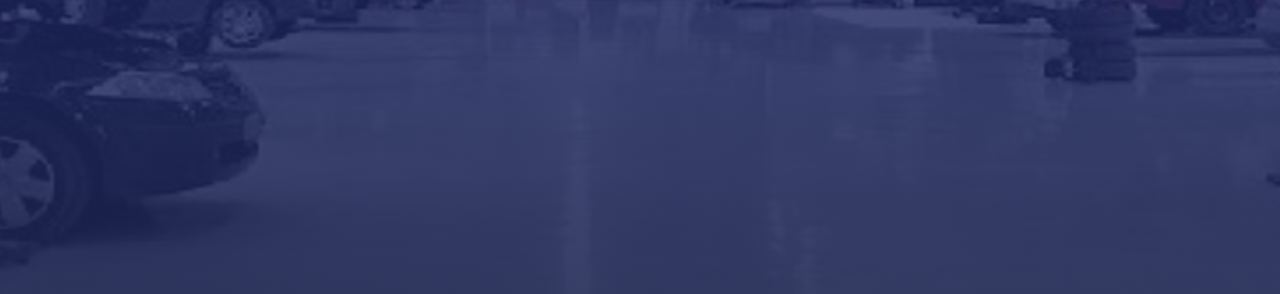
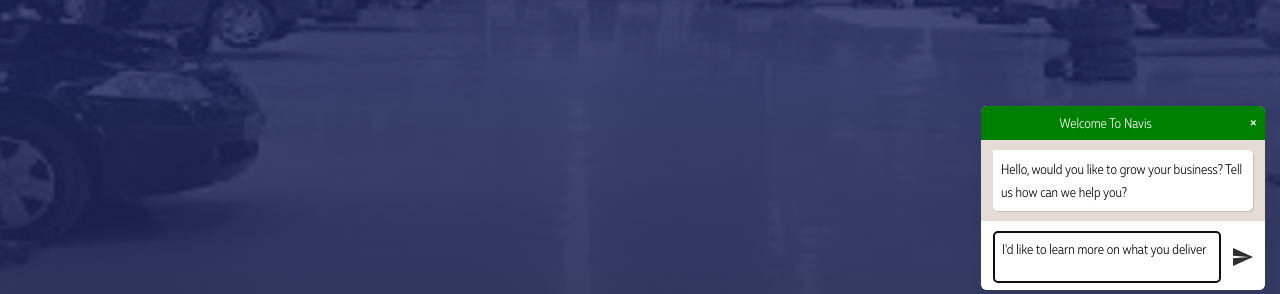
Before and after one commit to Deddoh/Navis-Project, a plain HTML site: page index.html in a window 1280 px wide. Shown: the part 413-707 px from the top of the page. Drawn offline with nearby package versions, Linux system fonts and the light colour scheme.

Commit message:
Whatsapp communication functionality

```diff
--- a/index.html
+++ b/index.html
@@ -4,12 +4,16 @@
 <html>
 <head>
 	<title>Navis | Welcome</title>
-
+	<script type="text/javascript" src="Js/jquery-3.3.1.min.js"></script>
+	 <link rel="stylesheet" href="Css/floating-wpp.css">
+    <script type="text/javascript" src="Js/floating-wpp.js"></script>
 	<link rel="icon" href="Images/logo.jpg">
 	<link rel="stylesheet" type="text/css" href="Css/style.css">
 	<!-- font style -->
 	<link rel="stylesheet" type="text/css" href="font-muller/fonts.css">
+
 	<script type="text/javascript" src="Js/main.js"></script>
+
 	<meta charset="utf-8">
 	<meta http-equiv="X-UA-Compatible" content="ie=edge">
 	<meta name="viewport" content="width=device-width, initial-scale=1.0">
@@ -18,6 +22,8 @@
 	<meta name="author" content="Dedan Njoroge">
 </head>
 <body>
+
+
 
 
 	<header>
@@ -29,7 +35,7 @@
 		<nav class="navbar">
 			<ul>
 				<!-- <li><a href="#about-us">about</a></li> -->
-				<li><a href="#registration-form">early access</a></li>
+				<li><a href="#register">early access</a></li>
 				<li><a href="#contact">contact</a></li>
 			</ul>
 		</nav>
@@ -47,6 +53,7 @@
 			<h1>AI-driven <span class="highlight"> working capital finance</span> for small businesses</h1>
 			<p>Sign up for early access</p>
 			<a href="#register" class="navbar"> Sign up</a>
+
 </div>
 
 	</section>
@@ -54,48 +61,6 @@
 	</header>
 
 <main >
-
-	<!-- <section id="about-us" class="sec">
-
-		<h1 id="who">Who we are</h1>
-		<div>
-			<h2>We help <span class="highlight"> small businesses  </span>grow, by financing them with <span class="highlight"> working capital</span></h2>
-			<p>Scaling small businesses with AI-driven financial analytics</p>
-		</div>
-		<article >
-			<div class="quoted">
-			<p >There are many variations of passages of Lorem Ipsum available, but the majority have suffered alteration in some form, by injected humour, or randomised words which don't look even slightly believable. If you are going to use a passage of Lorem Ipsum, you need to be sure there isn't anything embarrassing hidden in the middle of text. All the Lorem Ipsum generators on the Internet tend to repeat predefined chunks as necessary, making this the first true generator on the Internet. It uses a dictionary of over 200 Latin words, combined with a handful of model sentence structures, to generate Lorem Ipsum which looks reasonable. The generated Lorem Ipsum is therefore always free from repetition, injected humour, or non-characteristic words etc.</p>
-		</div>
-		<div class="vision-quote">
-			<h1>Vision:</h1>
-			<p ><span class="bold">"</span>
-				Lead the future with AI-driven <br> &nbsp; &nbsp; &nbsp; &nbsp; &nbsp;&nbsp;&nbsp;&nbsp;&nbsp; working capital finance <span class="bold">"</span>
-			</p>
-		</div>
-		</article>
-		<div id="learn_more_button">
-
-			<button type="submit" class="common_button" >Learn More</button>
-			</div>
-
-
-	</section> -->
-
-	<!-- <section id="services" class="sec">
-		<h1>Services</h1>
-
-	</section>
-
-	<section id="case-study" class="sec">
-		<h1>Case study</h1>
-
-	</section> -->
-
-
-
-
-
-
 
 	<section id="register" class="sec">
 <form id="registration-form" method="POST" action="Js/db.js">
@@ -203,6 +168,8 @@
 
 
 </main>
+<!-- <a href="https://api.whatsapp.com/send?phone=254740477891&text=urlencodedtext">Send Message</a> -->
+
 
 	<footer>
 		<div >
@@ -245,7 +212,7 @@
 <!-- TODO: Add SDKs for Firebase products that you want to use
      https://firebase.google.com/docs/web/setup#available-libraries -->
 <script src="Js/db.js"></script>
-<script type="text/javascript" src="https://cdnjs.cloudflare.com/ajax/libs/jquery/3.4.1/jquery.min.js"></script>
+<!-- <script type="text/javascript" src="https://cdnjs.cloudflare.com/ajax/libs/jquery/3.4.1/jquery.min.js"></script> -->
 	<!-- <script src='http://ajax.googleapis.com/ajax/libs/jqueryui/1.8.5/jquery-ui.min.js'></script> -->
 
 <script
@@ -255,6 +222,26 @@
 	<script type="text/javascript" src="Js/scrollable.js"></script>
 	<script type="text/javascript" src="Js/multiStep.js"></script>
 	<script type="text/javascript" src="Js/main.js"></script>
+<div class="myButton"></div>
+
 
 </body>
+	<!-- whatsapp button -->
+<script type="text/javascript">
+    $(function () {
+        $('.myButton').floatingWhatsApp({
+            phone: '18573166942',
+            popupMessage: 'Hello, would you like to grow your business? Tell us how can we help you?',
+            message: "I'd like to learn more on what you deliver",
+            showPopup: true,
+            showOnIE: true,
+            headerTitle: '&nbsp; &nbsp; &nbsp; &nbsp; &nbsp; &nbsp; &nbsp; &nbsp; &nbsp; &nbsp; &nbsp; &nbsp; &nbsp;Welcome To Navis ',
+            headerColor: 'green',
+            backgroundColor: '#fff',
+            buttonImage: '<img src="Images/whatsapp.svg" />',
+            autoOpenTimeout: '5',
+            position: 'right'
+        });
+    });
+</script>
 </html>
```
